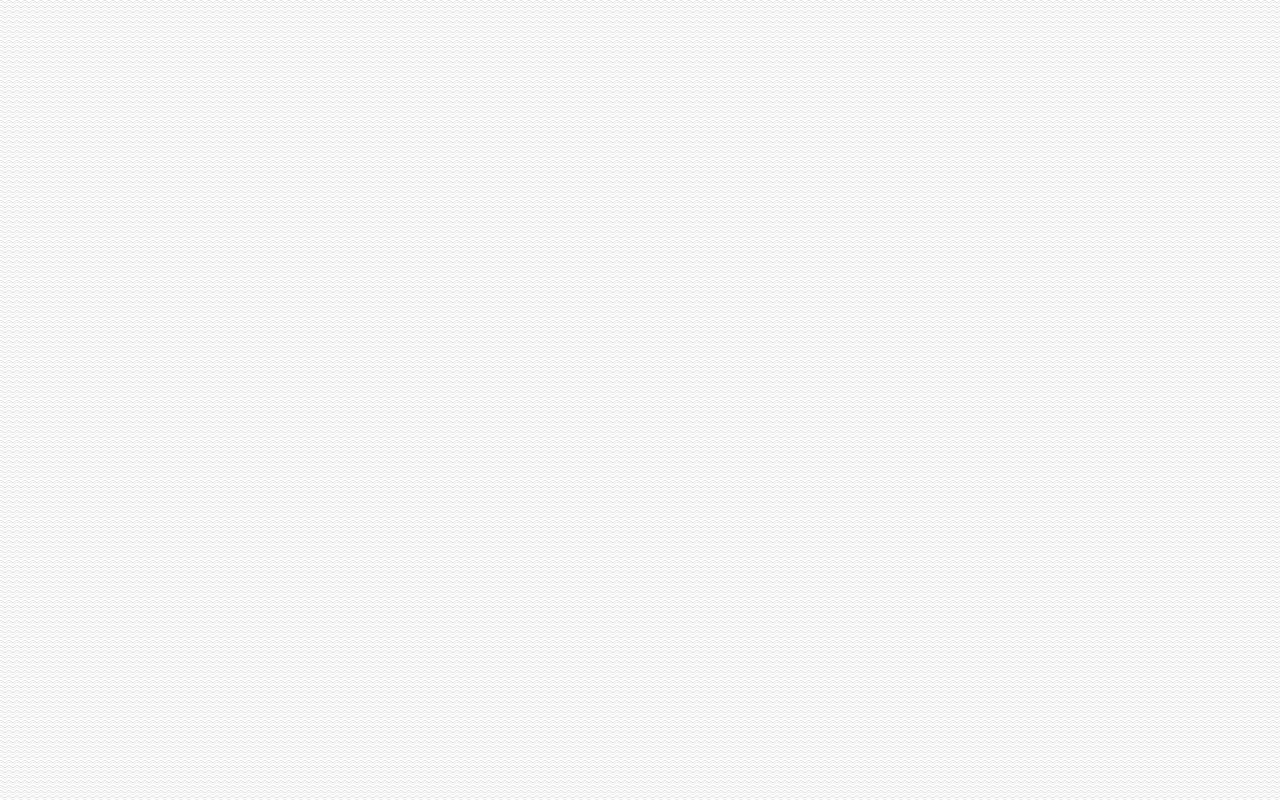
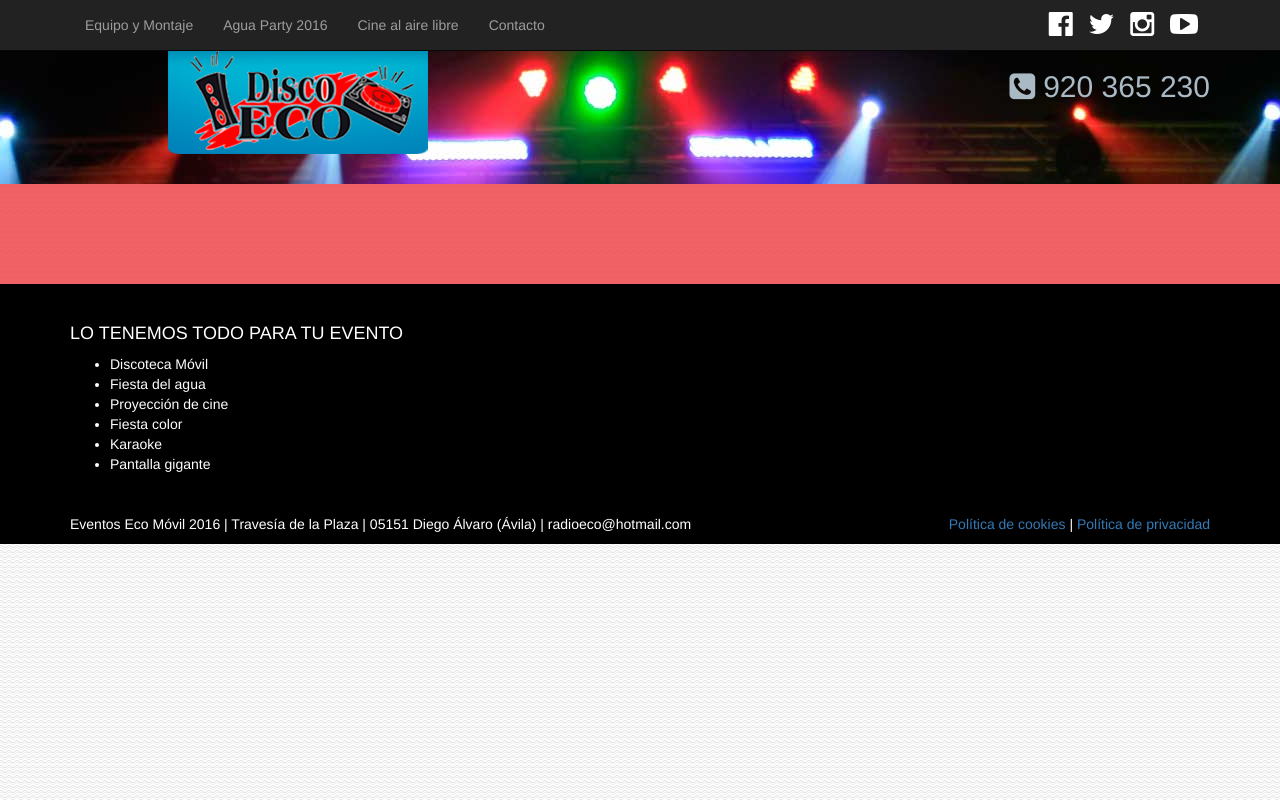
Before and after one commit to fblazp/disco-eco, a plain HTML site: page equipos.html in a window 1280 px wide. Drawn offline with nearby package versions, Linux system fonts and the light colour scheme.

Commit message:
comienzo diseño página equipos

```diff
--- a/css/main.css
+++ b/css/main.css
@@ -155,22 +155,28 @@ body
 	padding-bottom: 2em;
 	color: #000000;
 }
-
+/*Eventos*/
 #eventos
 {
 	background: rgba(170,186,197,0.8);
 	text-align: center;
 }
-
+/*Video promocional*/
 #videoPromo
 {
 	text-align: center;
 }
-
+/*Footer*/
 #footer
 {
 	background: rgba(0,0,0,1);
 	color: white;
+}
+
+/*PÁGINA EQUIPOS*/
+#equipos
+{
+	background: rgba(238,61,64,0.8);
 }
 
 /*ESTILOS BARRA ACEPTACIÓN DE COOKIES*/
--- a/equipos.html
+++ b/equipos.html
@@ -24,3 +24,97 @@
       <script src="https://oss.maxcdn.com/respond/1.4.2/respond.min.js"></script>
     <![endif]-->
   </head>
+  <body>
+    <!--HEADER-->
+    <header id="header">
+        <!--menú de navegación-->
+        <nav class="navbar navbar-inverse navbar-fixed-top">
+        <div class="container">
+          <div class="navbar-header">
+            <button type="button" class="navbar-toggle collapsed" data-toggle="collapse" data-target=".navIndex">
+              <span class="sr-only">Toggle navigation</span>
+              <span class="icon-bar"></span>
+              <span class="icon-bar"></span>
+              <span class="icon-bar"></span>
+            </button><!--.navbar-toggle-->
+            <a href="#" class="navbar-brand visible-xs">Menú</a><!--.navbar-brand-->
+          </div><!--.navbar-header-->
+          <div class="collapse navbar-collapse navIndex">
+            <ul class="nav navbar-nav">
+              <li><a href="equipos.html">Equipo y Montaje</a></li>
+              <li><a href="#">Agua Party 2016</a></li>
+              <li><a href="#">Cine al aire libre</a></li>
+              <li><a href="#">Contacto</a></li>
+            </ul><!--.nav-->
+            <div class="pull-right socials">
+              <p>
+                <a href="https://es-es.facebook.com/radioeco.avila/" target="_blank" class="facebook" title="Facebook"><i class="fa fa-facebook-official"></i></a>
+                <a href="http://twitter.com/discoeco" target="_blank" class="twitter" title="twitter"><i class="fa fa-twitter"></i></a>
+                <a href="http://instagram.com/discoecomovil" target="_blank" class="instagram" title="Instagram"><i class="fa fa-instagram"></i></a>
+                <a href="#" class="youtube" title="youtube"><i class="fa fa-youtube-play"></i></a>
+              </p>
+            </div>
+          </div><!--.collapse-->
+        </div><!--.container-->
+      </nav><!--.navbar-->
+      <!--logo y telefono-->
+      <div class="container">
+        <div class="row">
+          <div class="col-sm-12">
+            <div class="row">
+              <div class="col-sm-3 col-sm-offset-1">
+                <a href="index.html"><img class="img-responsive logo" src="img/logo_retDisplay.png" alt="discoteca móvil Disco Eco"></a>
+              </div><!--.col-sm-5-->
+              <div class="col-sm-4 col-sm-offset-4 hidden-xs">
+                <h2 class="optimize pull-right"><i class="fa fa-phone-square"></i>920 365 230</h2>
+              </div><!--.col-sm-5-->
+            </div><!--.row-->
+          </div><!--col-sm-12-->
+        </div><!--.row-->
+      </div><!--.container-->
+      <div class="espacio-sup"></div>
+    </header><!--#header-->
+    <!--END HEADER-->
+    <!--EQUIPOS-->
+    <section id="equipos" class="wrap">
+        <div class="container">
+
+        </div><!--.container-->
+    </section>
+    <!-- END EQUIPOS-->
+    <!--FOOTER-->
+    <footer id="footer" class="espacio-sup">
+      <div class="container">
+        <div class="row">
+          <div class="col-sm-5">
+            <h4>LO TENEMOS TODO PARA TU EVENTO</h4>
+            <ul>
+              <li>Discoteca Móvil</li>
+              <li>Fiesta del agua</li>
+              <li>Proyección de cine</li>
+              <li>Fiesta color</li>
+              <li>Karaoke</li>
+              <li>Pantalla gigante</li>
+            </ul>
+          </div>
+        </div>
+        <div class="espacio-sup"></div>
+        <div class="row">
+          <div class="col-sm-7">
+            <p>Eventos Eco Móvil 2016 | Travesía de la Plaza | 05151 Diego Álvaro (Ávila) | radioeco@hotmail.com</p>
+          </div><!--.col-sm-7-->
+          <div class="col-sm-5">
+            <p class="pull-right">
+              <a href="cookies.html">Política de cookies</a> |
+              <a href="http://www.agpd.es/portalwebAGPD/canaldocumentacion/publicaciones/common/Guias/Guia_Cookies.pdf" target="_blank">Política de privacidad</a>
+            </p><!--.pull-right-->
+          </div><!--.col-sm-5-->
+        </div><!--.row-->
+      </div><!--.container-->
+    </footer><!--#footer-->
+    <!--END FOOTER-->
+    <!-- jQuery (necessary for Bootstrap's JavaScript plugins) -->
+    <script src="https://ajax.googleapis.com/ajax/libs/jquery/1.11.3/jquery.min.js"></script>
+    <!-- Include all compiled plugins (below), or include individual files as needed -->
+    <script src="js/bootstrap.min.js"></script>
+  </body>
```
